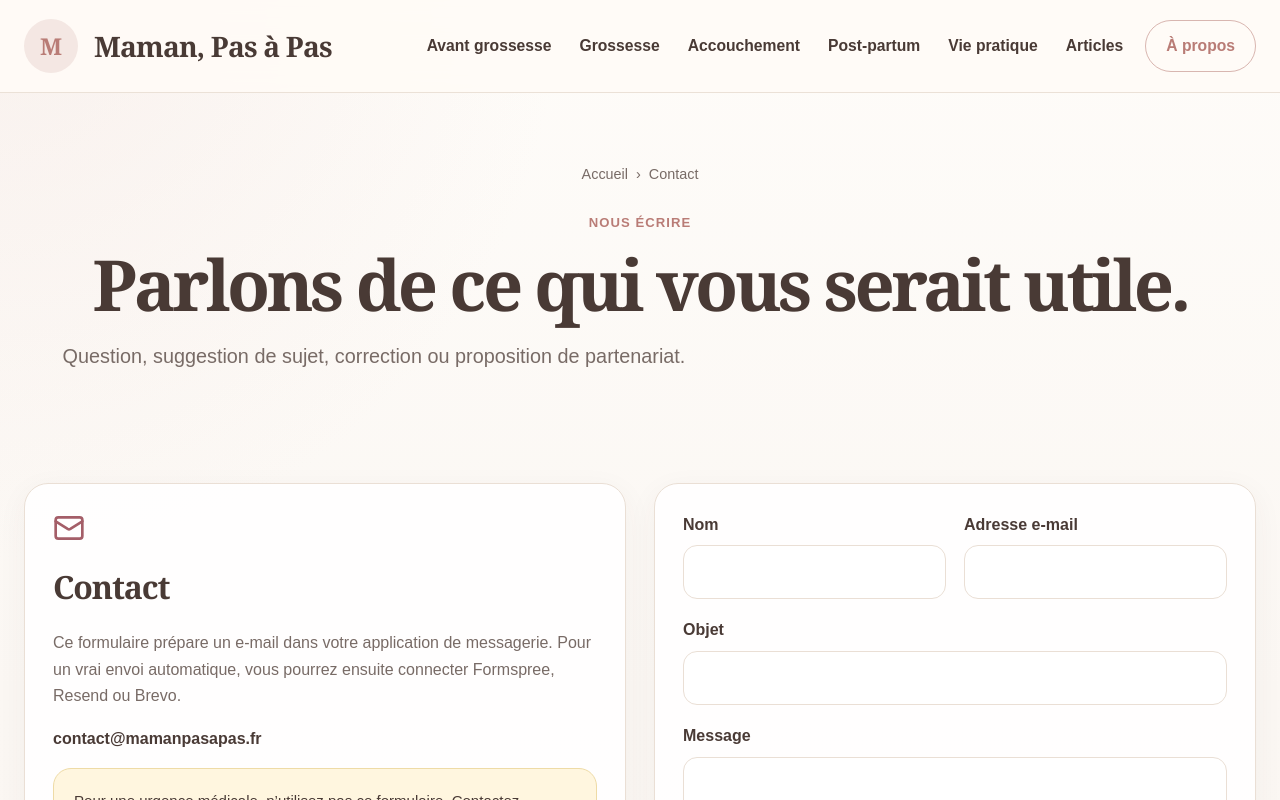
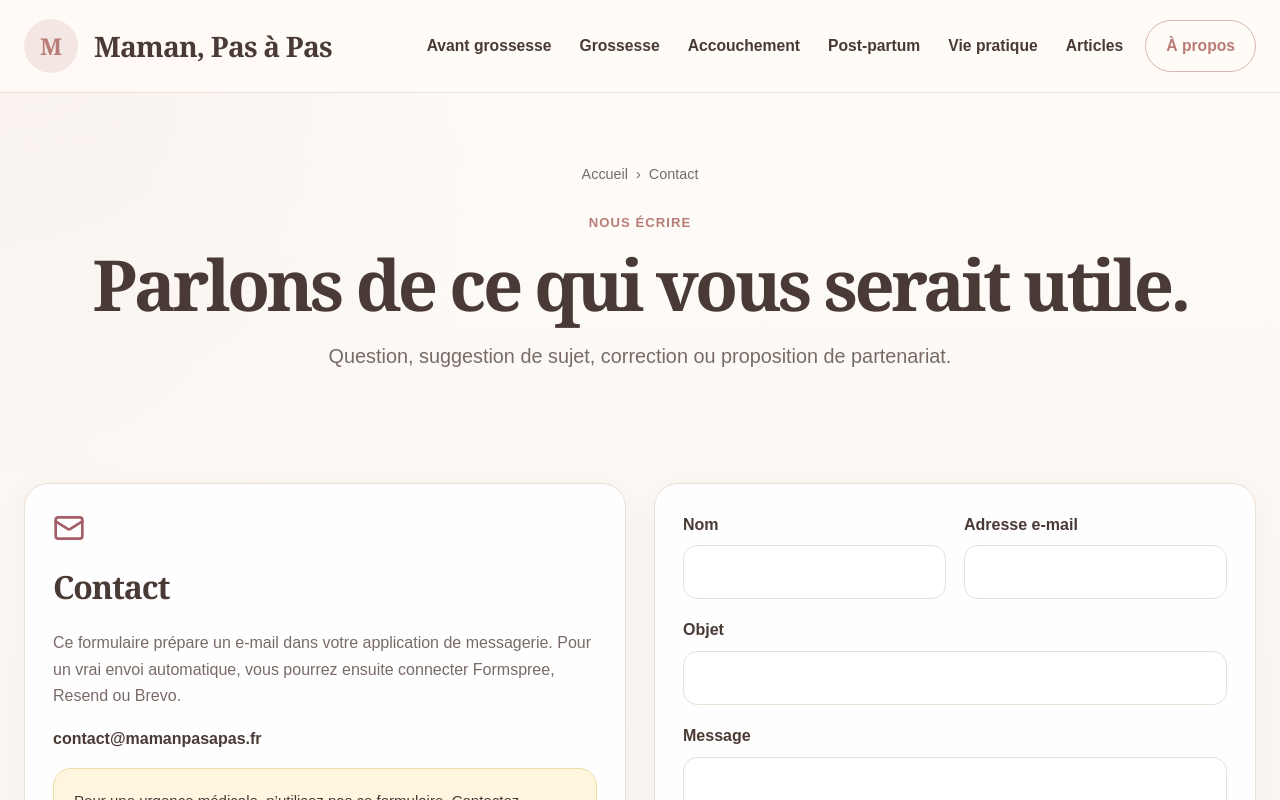
Before and after one commit to Yelenna04/maman-pas-a-pas, a Next.js app: page /contact in a window 1280 px wide. Shown: the top 800 px of the page. Built offline with nearby package versions, Linux system fonts and the light colour scheme.

Commit message:
Update globals.css

```diff
--- a/app/globals.css
+++ b/app/globals.css
@@ -539,3 +539,9 @@ input:focus, textarea:focus, select:focus { outline: 3px solid rgba(203,146,142,
   .step-strip { grid-template-columns: 1fr; }
   .editorial-featured { border-radius: 22px; }
 }
+.page-hero .lead {
+  margin-left: auto;
+  margin-right: auto;
+  text-align: center;
+  max-width: 720px;
+}
```
